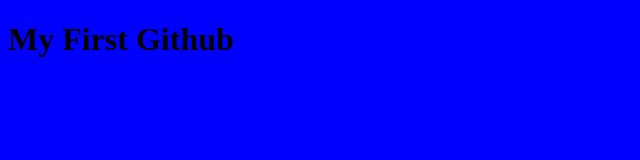
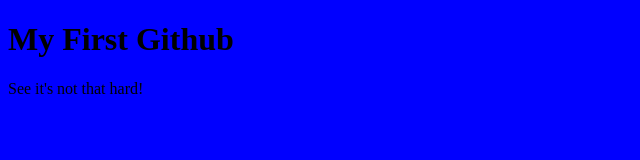
Before and after one commit to YoungCR/cohort20-test, a plain HTML site: page index.html in a window 1280 px wide. Shown: the whole page, without its empty margins (0-640 px from the left). Drawn offline with Linux system fonts and the light colour scheme.

Commit message:
added p to index

```diff
--- a/index.html
+++ b/index.html
@@ -9,5 +9,6 @@
 </head>
 <body>
     <h1>My First Github</h1>
+    <P>See it's not that hard!</P>
 </body>
 </html>
```
